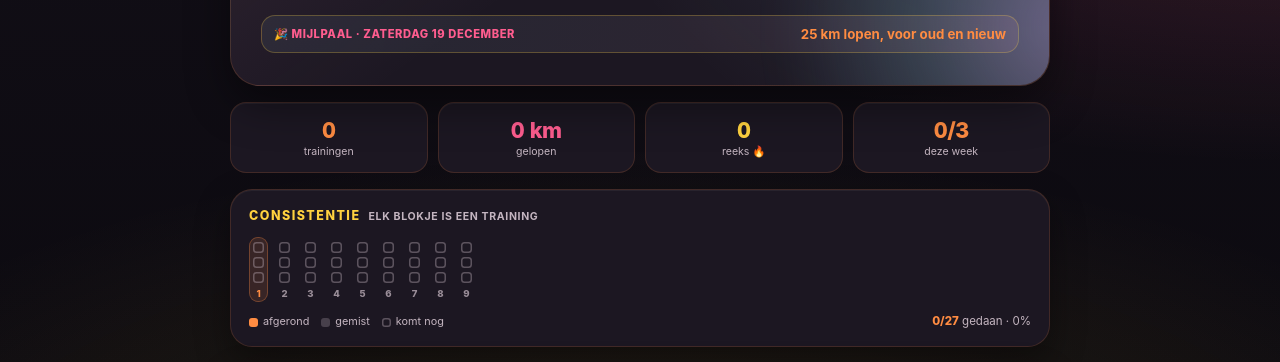
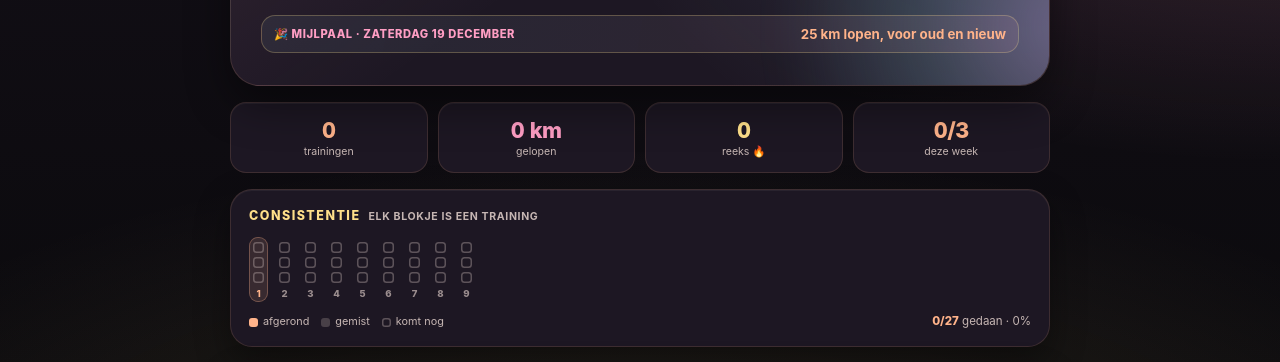
Before and after one commit to bartdevries43-arch/bartlopen-cindy, a plain HTML site: page index.html in a window 1280 px wide. Shown: the part 428-790 px from the top of the page. Drawn offline with Linux system fonts and the light colour scheme.

Commit message:
Cindy: mooier en duidelijker, op Kim-niveau
Zachte pastelkleuren (zonnig geel, perzik, roze, mint) op Kims achtergrond,
een korte uitleg bovenaan elke week, trainingen met duidelijke namen en
feestmomenten, en een infokaart Zo werkt je app.

Co-Authored-By: Claude Opus 5.5 <noreply@anthropic.com>

```diff
--- a/app.js
+++ b/app.js
@@ -112,49 +112,50 @@ const za  = (o) => ({ day: "za", dayLabel: "Zaterdag",  kind: KIND_BY_ZONE[o.zon
 
 const PLAN = [
   /* ---------- Fase 1 · Slim opbouwen ---------- */
-  { week: 1, dates: "26 okt–1 nov", phase: "Fase 1 · Slim opbouwen", sessions: [
-    di({ zone: "duur", km: 6, title: "6 km rustig", goal: "Rustig beginnen", why: "Je kunt al 10 km, maar je knie liet merken dat het te snel ging. Daarom begint dit schema bewust rustig. Je longen zijn snel, je pezen en gewrichten hebben meer tijd nodig. Rustig opbouwen is hier de snelste weg naar 25 km.", blocks: [
+  { week: 1, dates: "26 okt–1 nov", phase: "Fase 1 · Slim opbouwen", note: "We beginnen bewust rustig. Je kunt al 10 km, maar je knie moet wennen aan vaker lopen. Liever te makkelijk dan te zwaar.", sessions: [
+    di({ zone: "duur", km: 6, title: "Rustig instappen", goal: "Lekker beginnen, niets forceren", why: "Je kunt al 10 km, maar je knie liet merken dat het te snel ging. Daarom begint dit schema bewust rustig. Je longen zijn snel, je pezen en gewrichten hebben meer tijd nodig. Rustig opbouwen is hier de snelste weg naar 25 km.", blocks: [
       "6 km op 7:20–8:00/km",
       "Rustig betekent: je kunt nog praten",
       "Wandelen tussendoor mag altijd",
     ] }),
-    don({ zone: "duur", km: 6, title: "6 km rustig", goal: "Basis, voor je krachttraining", blocks: [
+    don({ zone: "duur", km: 6, title: "Rustig lopen, daarna kracht", goal: "Eerst lopen, dan je krachttraining", blocks: [
       "6 km op 7:20–8:00/km",
       "Loop eerst en doe daarna je krachttraining, dan zijn je benen fris voor het lopen",
     ] }),
-    za({ zone: "lang", km: 11, title: "11 km rustig", goal: "Je eerste lange zaterdag", blocks: [
+    za({ zone: "lang", km: 11, title: "Je eerste lange zaterdag", goal: "Net iets verder dan je al kunt", blocks: [
       "11 km op 7:30–8:15/km",
-      "Net iets verder dan je al kunt, en lekker rustig",
+      "Rustig starten, het tempo maakt niet uit",
       "Voel je je knie? Wandel even en loop rustig verder. Blijft het, stop dan",
     ] }),
   ]},
-  { week: 2, dates: "2–8 nov", phase: "Fase 1 · Slim opbouwen", sessions: [
-    di({ zone: "tempo", km: 7, title: "7 km met 3× 4 min tempo", goal: "Eerste tempoblokjes", blocks: [
+  { week: 2, dates: "2–8 nov", phase: "Fase 1 · Slim opbouwen", note: "Dinsdag je eerste tempoblokjes. Zaterdag loop je verder dan je ooit liep: 13 km.", sessions: [
+    di({ zone: "tempo", km: 7, title: "Eerste tempoblokjes", goal: "Even voelen hoe stevig voelt", blocks: [
       "2 km rustig inlopen",
       "3× 4 min op 6:25–6:45/km, met 2 min rustig ertussen",
       "Rustig uitlopen tot 7 km",
+      "Stevig is niet hard: je kunt nog korte zinnen zeggen",
     ] }),
-    don({ zone: "duur", km: 6, title: "6 km rustig", goal: "Basis", blocks: ["6 km op 7:20–8:00/km"] }),
-    za({ zone: "lang", km: 13, title: "13 km rustig", goal: "Lange duurloop", blocks: [
+    don({ zone: "duur", km: 6, title: "Rustig doorlopen", goal: "Basis, daarna kracht", blocks: ["6 km op 7:20–8:00/km"] }),
+    za({ zone: "lang", km: 13, title: "Lange loop, iets verder", goal: "13 km, je nieuwe record", blocks: [
       "13 km op 7:30–8:15/km",
       "Neem wat te drinken mee",
     ] }),
   ]},
-  { week: 3, dates: "9–15 nov", phase: "Fase 1 · Slim opbouwen", sessions: [
-    di({ zone: "interval", km: 7, title: "7 km met 6× 2 min snel", goal: "Snelheid", blocks: [
+  { week: 3, dates: "9–15 nov", phase: "Fase 1 · Slim opbouwen", note: "Zaterdag je eerste 15 km! Neem drinken en iets te eten mee, en wandel gerust bij een drinkmoment.", sessions: [
+    di({ zone: "interval", km: 7, title: "Snelle blokjes", goal: "Je benen sneller laten draaien", blocks: [
       "2 km rustig inlopen",
       "6× 2 min op 6:00–6:20/km, met 2 min rustig ertussen",
       "Rustig uitlopen tot 7 km",
       "Snel is niet sprinten: houd elk blokje even snel",
     ] }),
-    don({ zone: "duur", km: 7, title: "7 km rustig", goal: "Basis", blocks: ["7 km op 7:20–8:00/km"] }),
-    za({ zone: "lang", km: 15, title: "15 km rustig", goal: "Vijftien kilometer!", blocks: [
+    don({ zone: "duur", km: 7, title: "Rustig doorlopen", goal: "Basis, daarna kracht", blocks: ["7 km op 7:20–8:00/km"] }),
+    za({ zone: "lang", km: 15, title: "🎉 Je eerste 15 km", goal: "Een mooie mijlpaal", blocks: [
       "15 km op 7:30–8:15/km",
-      "Drink onderweg en neem na een uur iets te eten",
+      "Drink onderweg en eet na een uur iets",
       "Wandelen bij een drinkmoment is prima",
     ] }),
   ]},
-  { week: 4, dates: "16–22 nov", phase: "Fase 1 · Slim opbouwen", recovery: true, sessions: [
+  { week: 4, dates: "16–22 nov", phase: "Fase 1 · Slim opbouwen", recovery: true, note: "Rustweek: korter lopen en sterker worden. Dinsdag test je je snelheid met een 5 km tijdrit.", sessions: [
     di({ zone: "tempo", km: 7, title: "⏱️ 5 km tijdrit", goal: "Waar sta je nu?", why: "Deze tijdrit laat zien hoe snel je nu bent. Daarmee kunnen we je tempo's straks precies goed zetten, en zien we hoe ver je van die 52 minuten op de 10 km af zit.", blocks: [
       "1 km rustig inlopen plus 3 korte versnellingen",
       "5 km zo vlot als je vandaag eerlijk kunt",
@@ -162,56 +163,56 @@ const PLAN = [
       "1 km rustig uitlopen",
       "Vul je tijd in, dan kijkt Coach Bart mee",
     ] }),
-    don({ zone: "herstel", km: 5, title: "5 km heel rustig", goal: "Rustweek", blocks: ["5 km langzamer dan 8:00/km"] }),
-    za({ zone: "lang", km: 12, title: "12 km rustig", goal: "Korte lange duurloop", why: "Rustweek: je lange duurloop is deze week korter. Je wordt sterker tijdens het herstellen, en je knie krijgt de tijd om bij te komen.", blocks: ["12 km op 7:30–8:15/km"] }),
+    don({ zone: "herstel", km: 5, title: "Heel rustig herstellen", goal: "Bijkomen van je tijdrit", blocks: ["5 km langzamer dan 8:00/km"] }),
+    za({ zone: "lang", km: 12, title: "Rustweek: ontspannen lange loop", goal: "Korter, en lekker genieten", why: "Rustweek: je lange loop is deze week korter. Je wordt sterker tijdens het herstellen, en je knie krijgt de tijd om bij te komen.", blocks: ["12 km op 7:30–8:15/km"] }),
   ]},
 
   /* ---------- Fase 2 · Op naar 25 km ---------- */
-  { week: 5, dates: "23–29 nov", phase: "Fase 2 · Op naar 25 km", sessions: [
-    di({ zone: "tempo", km: 8, title: "8 km met 2× 10 min tempo", goal: "Langer op tempo", blocks: [
+  { week: 5, dates: "23–29 nov", phase: "Fase 2 · Op naar 25 km", note: "Na de rustweek gaan we weer verder. Zaterdag 17 km, en probeer eens een bospad of de duinen.", sessions: [
+    di({ zone: "tempo", km: 8, title: "Langere tempoblokken", goal: "Langer stevig volhouden", blocks: [
       "2 km rustig inlopen",
       "2× 10 min op 6:25–6:45/km, met 3 min rustig ertussen",
       "Rustig uitlopen tot 8 km",
     ] }),
-    don({ zone: "duur", km: 7, title: "7 km rustig", goal: "Basis", blocks: ["7 km op 7:20–8:00/km"] }),
-    za({ zone: "lang", km: 17, title: "17 km rustig", goal: "Lange duurloop", blocks: [
+    don({ zone: "duur", km: 7, title: "Rustig doorlopen", goal: "Basis, daarna kracht", blocks: ["7 km op 7:20–8:00/km"] }),
+    za({ zone: "lang", km: 17, title: "Lange loop: op naar 17 km", goal: "Tijd op je benen", blocks: [
       "17 km op 7:30–8:15/km",
       "Eet elke 30 tot 40 min iets, drink onderweg",
-      "Loop hem eens op een bospad of door de duinen, goede oefening voor later",
+      "Loop hem eens op een bospad of door de duinen, goede oefening voor je trail later",
     ] }),
   ]},
-  { week: 6, dates: "30 nov–6 dec", phase: "Fase 2 · Op naar 25 km", sessions: [
-    di({ zone: "interval", km: 8, title: "8 km met 5× 3 min snel", goal: "Snelheid", blocks: [
+  { week: 6, dates: "30 nov–6 dec", phase: "Fase 2 · Op naar 25 km", note: "Zaterdag bijna een halve marathon. Oefen met eten onderweg, dan weet je straks wat je maag aankan.", sessions: [
+    di({ zone: "interval", km: 8, title: "Snelle blokjes, iets langer", goal: "Snelheid", blocks: [
       "2 km rustig inlopen",
       "5× 3 min op 6:00–6:20/km, met 2 min rustig ertussen",
       "Rustig uitlopen tot 8 km",
     ] }),
-    don({ zone: "duur", km: 7, title: "7 km rustig", goal: "Basis", blocks: ["7 km op 7:20–8:00/km"] }),
-    za({ zone: "lang", km: 19, title: "19 km rustig", goal: "Bijna een halve marathon", blocks: [
+    don({ zone: "duur", km: 7, title: "Rustig doorlopen", goal: "Basis, daarna kracht", blocks: ["7 km op 7:20–8:00/km"] }),
+    za({ zone: "lang", km: 19, title: "Bijna een halve marathon", goal: "19 km, rustig en sterk", blocks: [
       "19 km op 7:30–8:15/km",
       "Eet elke 30 tot 40 min iets, drink onderweg",
     ] }),
   ]},
-  { week: 7, dates: "7–13 dec", phase: "Fase 2 · Op naar 25 km", sessions: [
-    di({ zone: "tempo", km: 8, title: "8 km met 3× 8 min tempo", goal: "Laatste stevige training", blocks: [
+  { week: 7, dates: "7–13 dec", phase: "Fase 2 · Op naar 25 km", note: "Je generale: 22 km op zaterdag. Hierna weet je dat die 25 km gaat lukken.", sessions: [
+    di({ zone: "tempo", km: 8, title: "Laatste stevige training", goal: "Nog één keer stevig", blocks: [
       "2 km rustig inlopen",
       "3× 8 min op 6:25–6:45/km, met 2 min rustig ertussen",
       "Rustig uitlopen tot 8 km",
     ] }),
-    don({ zone: "duur", km: 7, title: "7 km rustig", goal: "Basis", blocks: ["7 km op 7:20–8:00/km"] }),
-    za({ zone: "lang", km: 22, title: "22 km rustig", goal: "Verder dan een halve marathon!", blocks: [
+    don({ zone: "duur", km: 7, title: "Rustig doorlopen", goal: "Basis, daarna kracht", blocks: ["7 km op 7:20–8:00/km"] }),
+    za({ zone: "lang", km: 22, title: "🎉 Verder dan een halve marathon", goal: "22 km, je generale", blocks: [
       "22 km op 7:30–8:15/km",
       "Eet elke 30 tot 40 min iets, drink onderweg",
-      "Volgende week je 25 km. Dit is je generale",
+      "Volgende week je 25 km!",
     ] }),
   ]},
-  { week: 8, dates: "14–20 dec", phase: "Fase 2 · Op naar 25 km", finish: true, raceLabel: "🎉 Jouw 25 km", raceSub: "25 km lopen, voor oud en nieuw", sessions: [
-    di({ zone: "duur", km: 6, title: "6 km met 4 versnellingen", goal: "Los en fris", blocks: [
+  { week: 8, dates: "14–20 dec", phase: "Fase 2 · Op naar 25 km", finish: true, raceLabel: "🎉 Jouw 25 km", raceSub: "25 km lopen, voor oud en nieuw", note: "Dit is je week! Doordeweeks lekker rustig, en zaterdag loop je je 25 km.", sessions: [
+    di({ zone: "duur", km: 6, title: "Los en fris", goal: "Benen wakker houden", blocks: [
       "5,5 km rustig",
       "4× 20 sec soepel versnellen",
       "Deze week geen zware benen in de krachttraining",
     ] }),
-    don({ zone: "herstel", km: 5, title: "5 km heel rustig", goal: "Benen fris voor zaterdag", blocks: ["5 km langzamer dan 8:00/km", "Vrijdag rust, en eet goed"] }),
+    don({ zone: "herstel", km: 5, title: "Benen sparen", goal: "Fris naar zaterdag", blocks: ["5 km langzamer dan 8:00/km", "Vrijdag rust, en eet goed"] }),
     za({ zone: "lang", km: 25, kind: "Mijlpaal", title: "🎉 25 km", goal: "Jouw doel: 25 km voor oud en nieuw", why: "Acht weken geleden was 10 km je langste loop. Vandaag loop je er 25. Rustig, op je eigen tempo, en wandelen bij een drinkmoment mag gewoon. Lukt het vandaag niet of zit het weer tegen? Dan loop je hem volgende week, nog ruim voor oud en nieuw.", blocks: [
       "Goed ontbijt, twee à drie uur voor je begint",
       "25 km op 7:30–8:15/km, de eerste 5 km extra rustig",
@@ -222,11 +223,11 @@ const PLAN = [
   ]},
 
   /* ---------- Fase 3 · Lekker het jaar uit ---------- */
-  { week: 9, dates: "21–27 dec", phase: "Fase 3 · Lekker het jaar uit", recovery: true, sessions: [
-    di({ zone: "herstel", km: 5, title: "5 km heel rustig", goal: "Bijkomen van je 25 km", blocks: ["5 km langzamer dan 8:00/km"] }),
-    don({ zone: "duur", km: 6, title: "6 km rustig", goal: "Kerstweek, lekker luchtig", blocks: ["6 km rustig", "Liep je je 25 km nog niet? Dan doe je hem deze zaterdag"] }),
-    za({ zone: "duur", km: 10, title: "10 km soepel", goal: "Lekker het jaar uitlopen", blocks: [
-      "10 km rustig, gewoon genieten",
+  { week: 9, dates: "21–27 dec", phase: "Fase 3 · Lekker het jaar uit", recovery: true, note: "Bijkomen en genieten van de kerst. Liep je je 25 km nog niet? Dan doe je hem deze zaterdag.", sessions: [
+    di({ zone: "herstel", km: 5, title: "Heel rustig bijkomen", goal: "Los na je 25 km", blocks: ["5 km langzamer dan 8:00/km"] }),
+    don({ zone: "duur", km: 6, title: "Rustig kerstrondje", goal: "Lekker luchtig", blocks: ["6 km rustig", "Liep je je 25 km nog niet? Dan doe je hem deze zaterdag"] }),
+    za({ zone: "duur", km: 10, title: "Lekker het jaar uitlopen", goal: "Gewoon genieten", blocks: [
+      "10 km rustig",
       "Benieuwd naar je 10 km-tijd? Loop de laatste 3 km iets vlotter",
       "Op naar 2027 en die 50 km trail 🌲",
     ] }),
@@ -234,6 +235,12 @@ const PLAN = [
 ];
 
 const INFO = [
+  { icon: "📱", title: "Zo werkt je app", items: [
+    "Tik op een training: je ziet precies wat je doet en waarom.",
+    "Klaar? Vul je afstand en tijd in en vink hem af. Zo zie je je voortgang groeien.",
+    "Bovenaan elke week staat in één zin waar het die week om draait.",
+    "Kan een week niet? Schuif alles een week op met de knop bij het schema, of zet een vakantie in je planning.",
+  ]},
   { icon: "🎯", title: "Je doelen, eerlijk bekeken", items: [
     "Je hoofddoel van dit blok: 25 km lopen voor oud en nieuw. Die staat op zaterdag 19 december, met een week reserve erachter.",
     "10 km in 52 minuten is 5:12 per km. Je liep 1:07, dat is anderhalve minuut per kilometer sneller. Dat haal je niet in acht weken, maar het is een prachtig doel voor 2027.",
@@ -697,6 +704,8 @@ function renderZones() {
 }
 
 function renderChart() {
+  const volumeSub = document.querySelector("#volumeChart")?.closest(".panel")?.querySelector(".panel-sub");
+  if (volumeSub) volumeSub.textContent = `${(typeof UNIT !== "undefined" ? UNIT : "min") === "min" ? "minuten" : "kilometers"} · gepland · gedaan`;
   const cwBar = currentWeek();
   const max = Math.max(...PLAN.map((w) => w.sessions.reduce((n, s) => n + s[UNIT], 0)));
   $("volumeChart").innerHTML = PLAN.map((w) => {
@@ -771,10 +780,14 @@ function renderWeeks() {
           ${w.week === cw ? `<span class="week-tag tag-now">Nu</span>` : w.week < cw ? (w.sessions.every((x) => log[sid(w.week, x.day)]?.done) ? `<span class="week-tag tag-done">✓ af</span>` : `<span class="week-tag tag-missed">gemist</span>`) : tagOf(w)}
         </header>
         ${planStrip}
+        ${w.note ? `<p class="week-note">${w.note}</p>` : ""}
         <div class="session-list">${sess}</div>
       </article>`;
   });
   $("weeksList").innerHTML = html;
+  /* Koppen altijd kloppend met het schema */
+  const schemaKop = [...document.querySelectorAll(".phase-head")].find((e) => /Het schema/.test(e.textContent));
+  if (schemaKop) schemaKop.textContent = `Het schema · ${PLAN.length} weken`;
   $("weeksList").querySelectorAll(".session").forEach((b) =>
     b.addEventListener("click", () => openDetail(+b.dataset.week, b.dataset.day)));
   observeReveals();
--- a/index.html
+++ b/index.html
@@ -5,15 +5,15 @@
     <meta name="viewport" content="width=device-width, initial-scale=1, viewport-fit=cover" />
     <title>Op naar 25K (Cindy) · bartlopen</title>
     <meta name="description" content="Cindys schema: in 9 weken naar 25 km voor oud en nieuw, drie keer per week naast krachttraining, knie voorop. Met coaching, voortgang en badges." />
-    <meta name="theme-color" content="#0c0a10" />
+    <meta name="theme-color" content="#0b0a0d" />
     <!-- Social preview (WhatsApp, Insta, etc.) -->
     <meta property="og:type" content="website" />
     <meta property="og:site_name" content="bartlopen Run Coach" />
     <meta property="og:title" content="Op naar 25K, voor Cindy" />
     <meta property="og:description" content="Cindys schema: in 9 weken naar 25 km voor oud en nieuw, drie keer per week naast krachttraining, knie voorop. Met coaching, voortgang en badges." />
     <meta property="og:url" content="https://bartdevries43-arch.github.io/bartlopen-cindy/" />
-    <meta property="og:image" content="https://bartdevries43-arch.github.io/bartlopen-cindy/bartlopen-runcoach.png?v=1" />
-    <meta property="og:image:secure_url" content="https://bartdevries43-arch.github.io/bartlopen-cindy/bartlopen-runcoach.png?v=1" />
+    <meta property="og:image" content="https://bartdevries43-arch.github.io/bartlopen-cindy/bartlopen-runcoach.png?v=1-mooi" />
+    <meta property="og:image:secure_url" content="https://bartdevries43-arch.github.io/bartlopen-cindy/bartlopen-runcoach.png?v=1-mooi" />
     <meta property="og:image:type" content="image/png" />
     <meta property="og:image:width" content="1254" />
     <meta property="og:image:height" content="1254" />
@@ -25,7 +25,7 @@
     <meta name="mobile-web-app-capable" content="yes" />
     <meta name="apple-mobile-web-app-status-bar-style" content="black-translucent" />
     <meta name="apple-mobile-web-app-title" content="Op naar 25K" />
-    <link rel="stylesheet" href="styles.css?v=1" />
+    <link rel="stylesheet" href="styles.css?v=1-mooi" />
   </head>
   <body>
     <div id="splash" class="splash" aria-hidden="true">
@@ -69,9 +69,9 @@
                 <svg viewBox="0 0 120 120" class="ring">
                   <defs>
                     <linearGradient id="ringGrad" x1="0" y1="0" x2="1" y2="1">
-                      <stop offset="0" stop-color="#ffd23f" />
-                      <stop offset="0.55" stop-color="#ff8c42" />
-                      <stop offset="1" stop-color="#ff5d8f" />
+                      <stop offset="0" stop-color="#ffe08a" />
+                      <stop offset="0.55" stop-color="#ffb38a" />
+                      <stop offset="1" stop-color="#ff9ec4" />
                     </linearGradient>
                   </defs>
                   <circle class="ring-bg" cx="60" cy="60" r="52" />
@@ -139,7 +139,7 @@
 
           <!-- Weekvolume-grafiek -->
           <section class="panel reveal">
-            <h3 class="panel-head">Weekvolume <span class="panel-sub">minuten · gepland · gedaan</span></h3>
+            <h3 class="panel-head">Weekvolume <span class="panel-sub">kilometers · gepland · gedaan</span></h3>
             <div class="chart" id="volumeChart"></div>
           </section>
 
@@ -151,7 +151,7 @@
 
           <!-- Schema -->
           <section class="weeks">
-            <h3 class="phase-head reveal">Het schema · 7 weken</h3>
+            <h3 class="phase-head reveal">Het schema · 9 weken</h3>
             <div id="weeksList"></div>
           </section>
 
@@ -195,6 +195,6 @@
 
     <div id="toast" class="toast" aria-live="polite"></div>
 
-    <script src="app.js?v=1"></script>
+    <script src="app.js?v=1-mooi"></script>
   </body>
 </html>
--- a/styles.css
+++ b/styles.css
@@ -4,34 +4,34 @@
 :root {
   color-scheme: dark;
 
-  /* === Colorway: Cindy · geel, oranje, roze en groen === */
-  --bg-0: #0c0a10;
-  --bg-1: #15111a;
-  --card: #1c1722;
-  --card-2: #261f2d;
-  --line: rgba(255, 140, 66, 0.16);
-  --ink: #fff8f0;
-  --muted: #c4b5c0;
+  /* === Colorway: Cindy · zonnig pastel: geel, perzik, roze en mint === */
+  --bg-0: #0b0a0d;
+  --bg-1: #16111b;
+  --card: #1d1723;
+  --card-2: #261d2d;
+  --line: rgba(255, 179, 138, 0.14);
+  --ink: #fff8f3;
+  --muted: #c6b6b3;
 
-  --magma: #ff8c42;
-  --pastel-pink: #ff8c42;
-  --pastel-purple: #ffd23f;
-  --pastel-blue: #ff5d8f;
+  --magma: #ffb38a;
+  --pastel-pink: #ffb38a;
+  --pastel-purple: #ffe08a;
+  --pastel-blue: #ff9ec4;
 
   --volt: var(--pastel-pink);
-  --volt-ink: #2a1200;
+  --volt-ink: #3a1a0a;
   --flame: var(--pastel-pink);
   --azure: var(--pastel-blue);
   --violet: var(--pastel-purple);
 
   /* Zachte, duidelijk onderscheidbare trainingszones */
-  --z-herstel: #9be7b0;
-  --z-duur: #ffd23f;
-  --z-lang: #ff5d8f;
+  --z-herstel: #b9e9cc;
+  --z-duur: #ffe08a;
+  --z-lang: #ff9ec4;
   --z-opbouw: #b4d2ff;
-  --z-tempo: #ff8c42;
-  --z-doel: #ff8c42;
-  --z-interval: #5ad17a;
+  --z-tempo: #ffb38a;
+  --z-doel: #ffb38a;
+  --z-interval: #8fd9a8;
   --z-tienkm: #f0c674;
 
   --radius-md: 16px;
@@ -684,3 +684,7 @@ h1, h2, h3, h4, p { margin-top: 0; }
 
 /* ----- Laatst opgeslagen ----- */
 #lastSaved:empty { display: none; }
+
+/* ----- Uitleg per week ----- */
+.week-note { margin: -2px 2px 12px; padding: 9px 12px; border-radius: 12px; border: 1px solid color-mix(in srgb, var(--pastel-purple) 22%, transparent); background: color-mix(in srgb, var(--pastel-purple) 8%, transparent); color: var(--ink); font-size: 0.82rem; line-height: 1.45; }
+.week-note::before { content: "💡 "; }
--- a/sw.js
+++ b/sw.js
@@ -1,10 +1,10 @@
 /* Eenvoudige offline-cache voor Run Coach. Verhoog CACHE bij elke update. */
-const CACHE = "runcoach-cindy-v1";
+const CACHE = "runcoach-cindy-v1-mooi";
 const ASSETS = [
   "./",
   "./index.html",
-  "./styles.css?v=1",
-  "./app.js?v=1",
+  "./styles.css?v=1-mooi",
+  "./app.js?v=1-mooi",
   "./coach.jpg",
   "./icon-192.png",
   "./icon-512.png",
```
Also changed, not shown: manifest.json.
